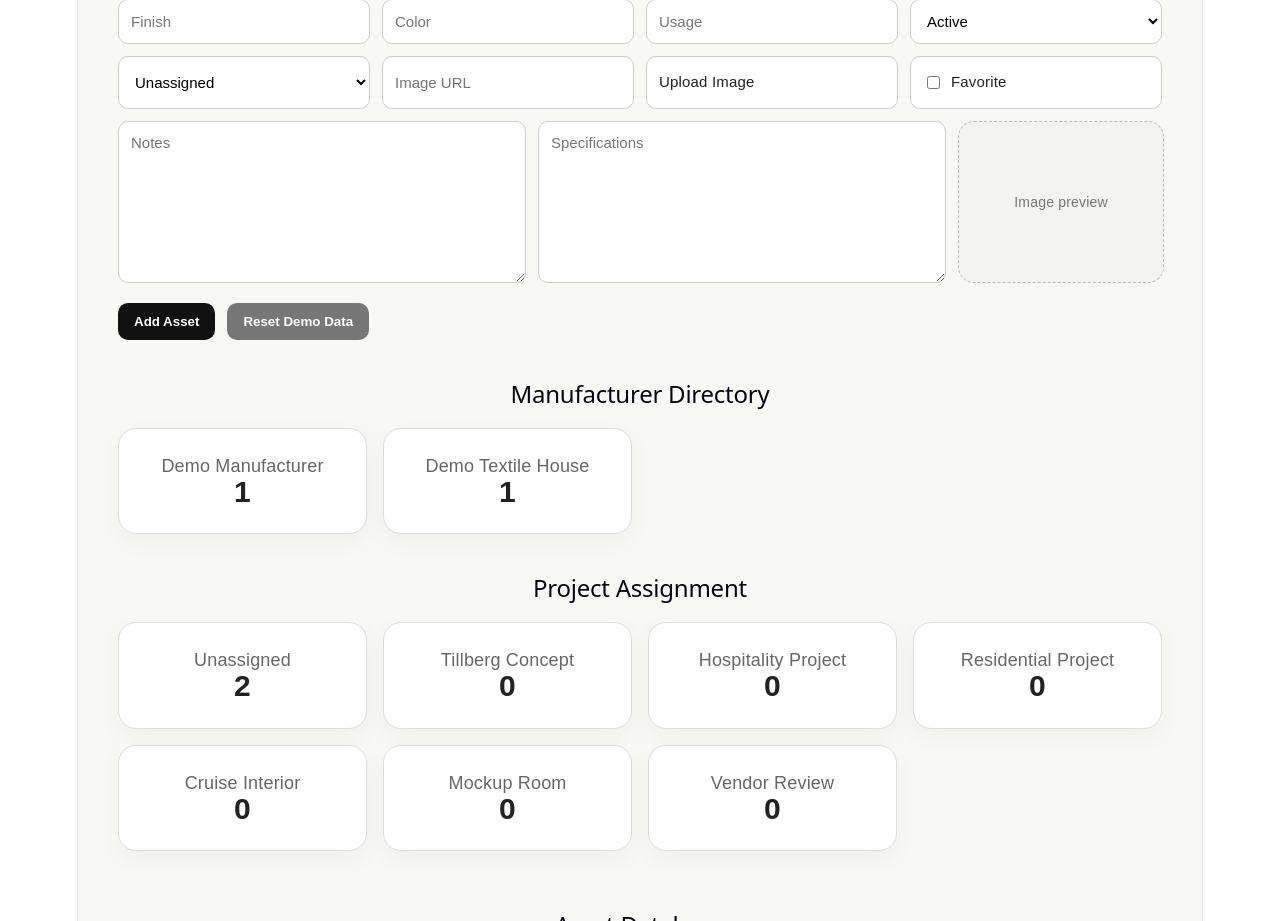
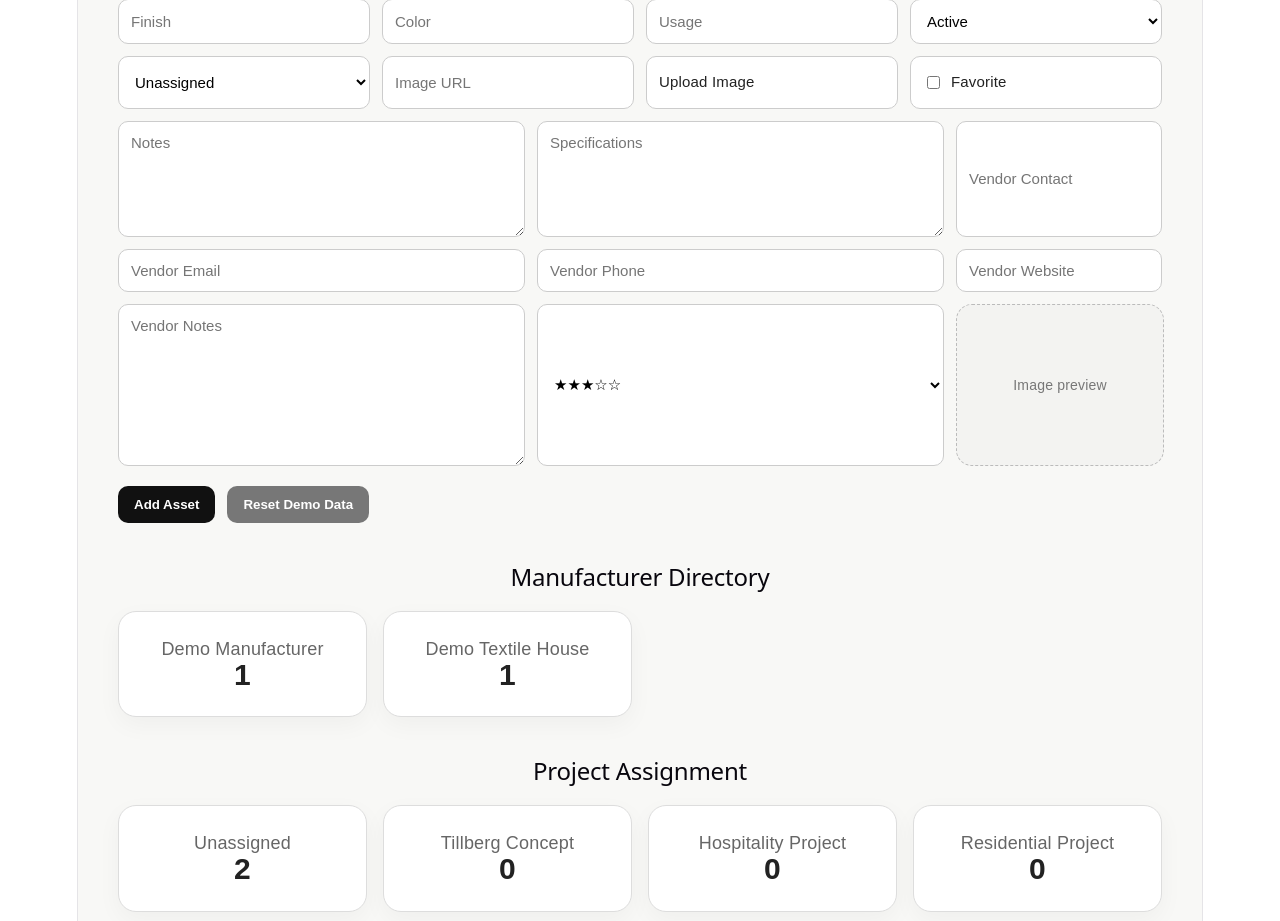
Before and after one commit to Jayhub-sudo/jaylabs, a React (Vite) app: page / in a window 1280 px wide. Shown: the part 1220-2141 px from the top of the page. Built offline with nearby package versions, Linux system fonts and the light colour scheme.

Commit message:
Asset Management v1.5 Vendor Form

```diff
--- a/src/App.jsx
+++ b/src/App.jsx
@@ -232,6 +232,12 @@ rating: "3",
       imageUrl: form.imageUrl,
       imageData: form.imageData,
       favorite: form.favorite,
+      vendorContact: form.vendorContact,
+      vendorEmail: form.vendorEmail,
+      vendorPhone: form.vendorPhone,
+      vendorWebsite: form.vendorWebsite,
+      vendorNotes: form.vendorNotes,
+      rating: form.rating,
     };
 
     saveAssets([newAsset, ...assets]);
@@ -289,6 +295,12 @@ rating: "3",
             imageUrl: editForm.imageUrl,
             imageData: editForm.imageData,
             favorite: editForm.favorite,
+            vendorContact: editForm.vendorContact,
+            vendorEmail: editForm.vendorEmail,
+            vendorPhone: editForm.vendorPhone,
+            vendorWebsite: editForm.vendorWebsite,
+            vendorNotes: editForm.vendorNotes,
+            rating: editForm.rating,
           }
         : asset
     );
@@ -763,6 +775,69 @@ rating: "3",
               fontFamily: "Arial, sans-serif",
             }}
           />
+          <input
+  placeholder="Vendor Contact"
+  value={currentForm.vendorContact}
+  onChange={(e) =>
+    setCurrentForm({ ...currentForm, vendorContact: e.target.value })
+  }
+  style={inputStyle}
+/>
+          <input
+  placeholder="Vendor Email"
+  value={currentForm.vendorEmail}
+  onChange={(e) =>
+    setCurrentForm({ ...currentForm, vendorEmail: e.target.value })
+  }
+  style={inputStyle}
+/>
+
+<input
+  placeholder="Vendor Phone"
+  value={currentForm.vendorPhone}
+  onChange={(e) =>
+    setCurrentForm({ ...currentForm, vendorPhone: e.target.value })
+  }
+  style={inputStyle}
+/>
+
+<input
+  placeholder="Vendor Website"
+  value={currentForm.vendorWebsite}
+  onChange={(e) =>
+    setCurrentForm({ ...currentForm, vendorWebsite: e.target.value })
+  }
+  style={inputStyle}
+/>
+
+<textarea
+  placeholder="Vendor Notes"
+  value={currentForm.vendorNotes}
+  onChange={(e) =>
+    setCurrentForm({ ...currentForm, vendorNotes: e.target.value })
+  }
+  style={{
+    ...inputStyle,
+    minHeight: "90px",
+    resize: "vertical",
+    fontFamily: "Arial, sans-serif",
+  }}
+/>
+
+<select
+  value={currentForm.rating}
+  onChange={(e) =>
+    setCurrentForm({ ...currentForm, rating: e.target.value })
+  }
+  style={inputStyle}
+>
+  <option value="1">★☆☆☆☆</option>
+  <option value="2">★★☆☆☆</option>
+  <option value="3">★★★☆☆</option>
+  <option value="4">★★★★☆</option>
+  <option value="5">★★★★★</option>
+</select>
+
 
           <div>
             {currentForm.imageData || currentForm.imageUrl ? (
```
